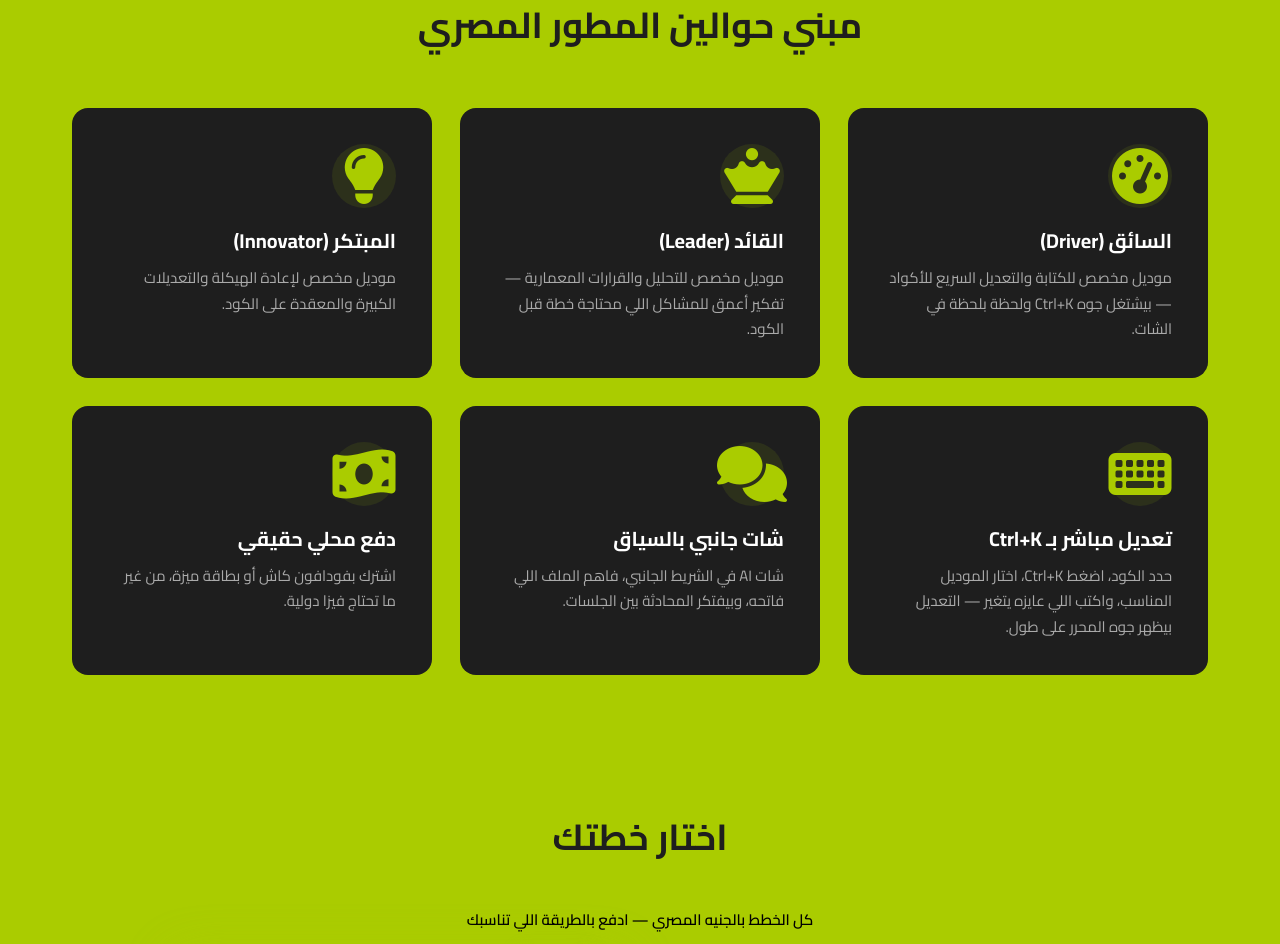
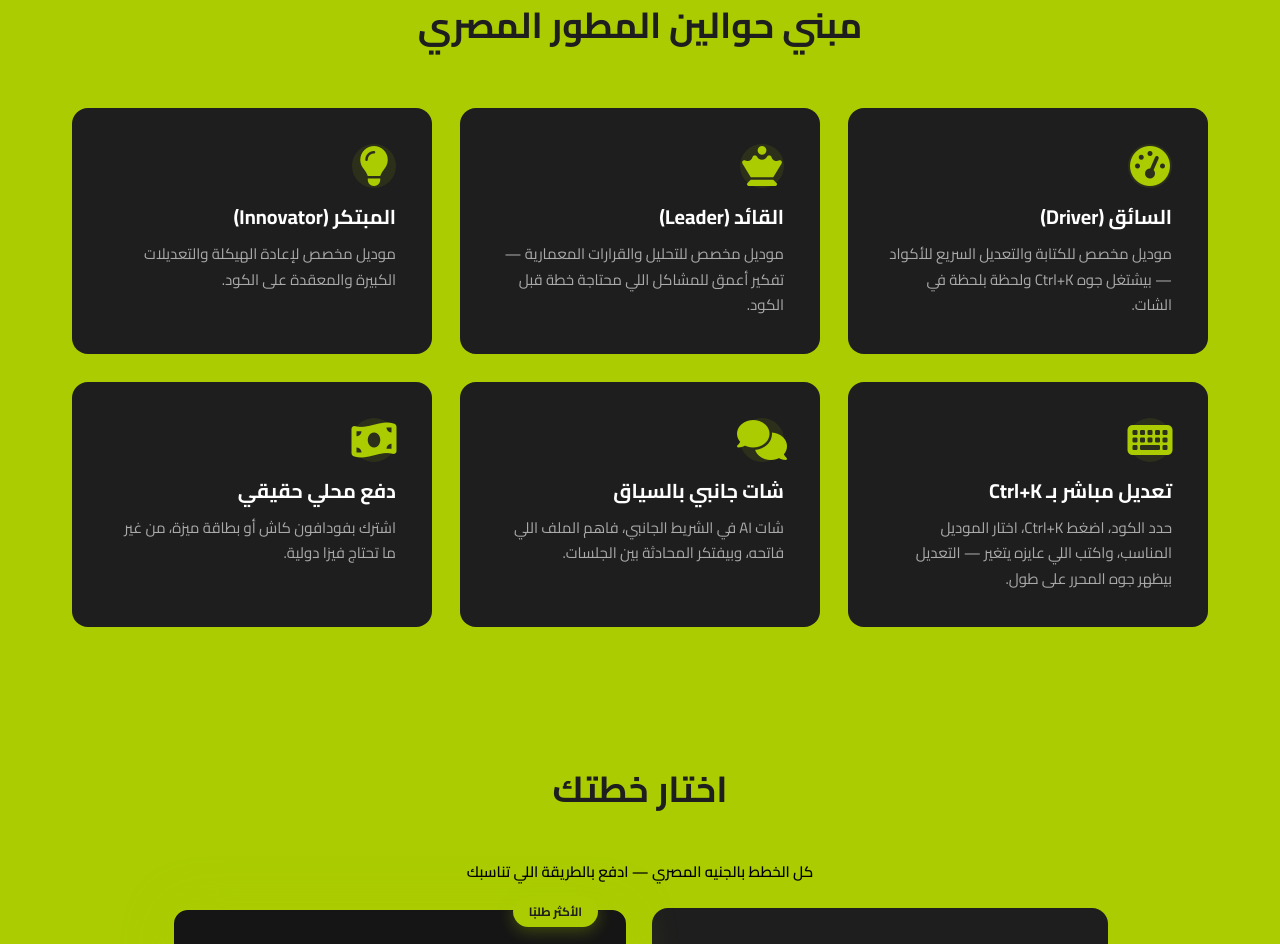
Before and after one commit to Hosam77hasan/vse-egypt, a website: page vse-landing/public/index.html in a window 1280 px wide. Shown: the part 905-1849 px from the top of the page. Drawn offline with Linux system fonts and the light colour scheme.

Commit message:
Reduce feature icon size: 64px->44px, 28px->20px
Co-Authored-By: Claude <noreply@anthropic.com>

```diff
--- a/vse-landing/public/style.css
+++ b/vse-landing/public/style.css
@@ -422,11 +422,11 @@ h1, h2, h3, h4, h5, h6 {
 .feature-card:hover::before { transform: scaleX(1); }
 
 .feature-icon {
-  font-size: 28px;
-  margin-bottom: 20px;
+  font-size: 20px;
+  margin-bottom: 16px;
   direction: ltr;
-  width: 64px;
-  height: 64px;
+  width: 44px;
+  height: 44px;
   display: flex;
   align-items: center;
   justify-content: center;
```
